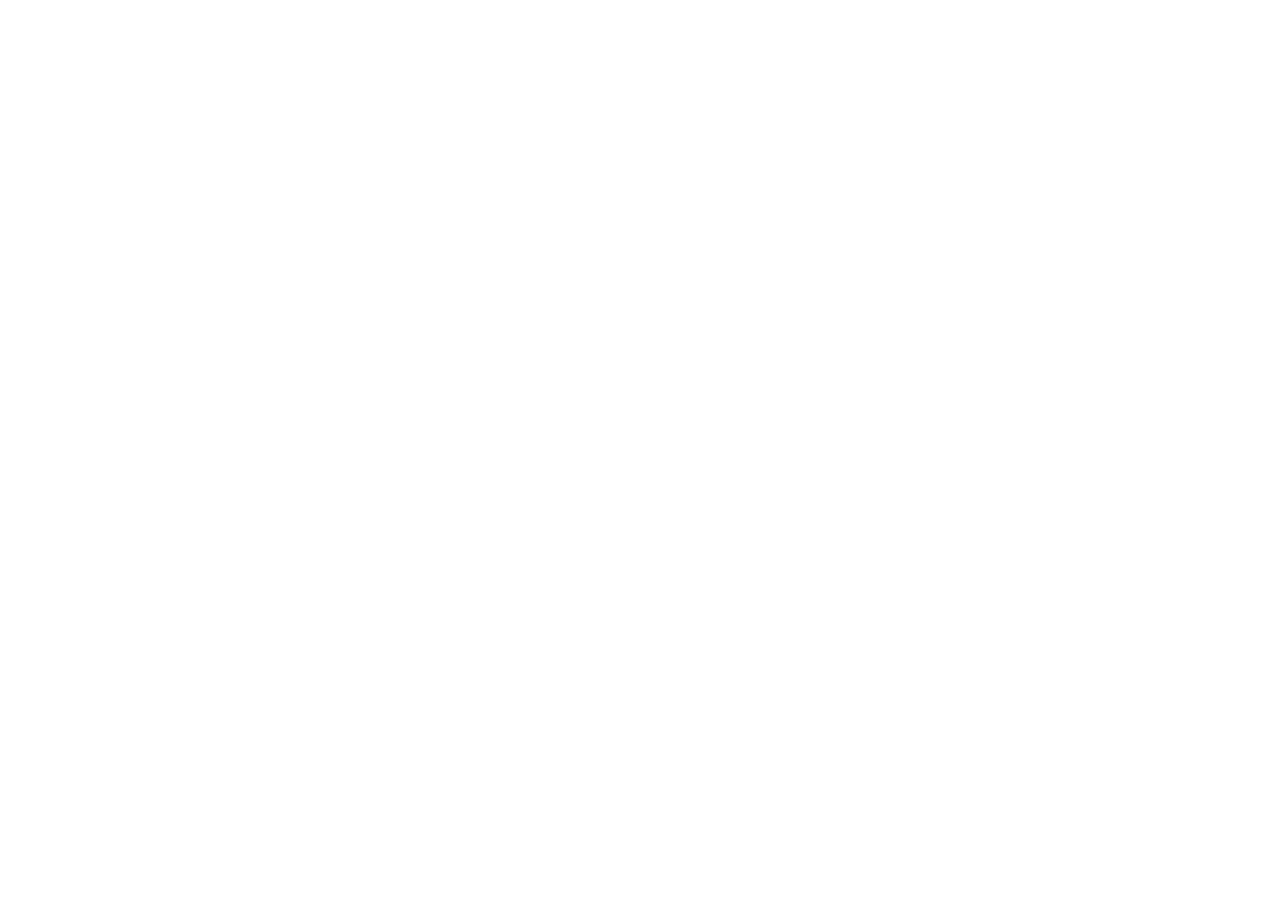
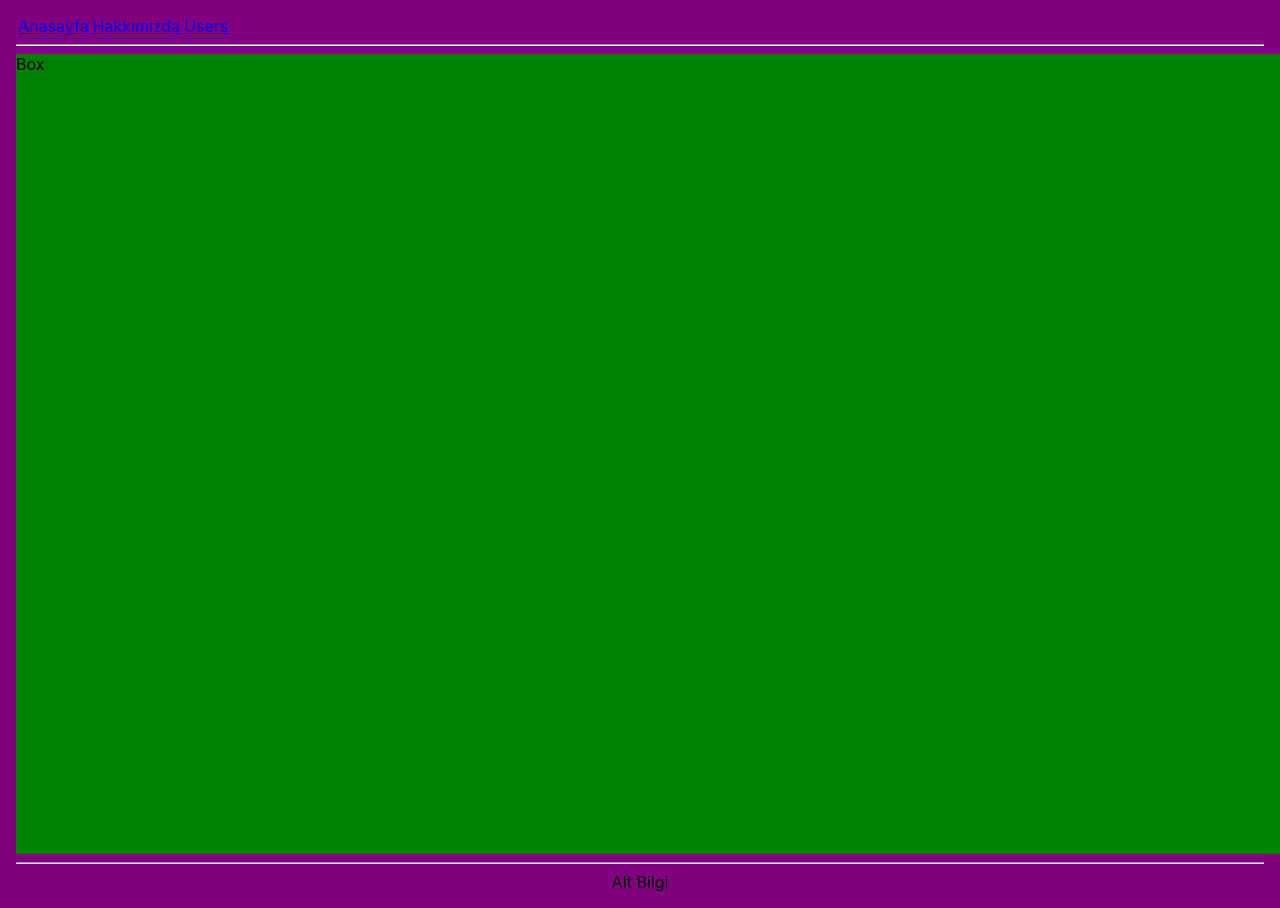
Before and after one commit to neominalsolutions/react-intro02, a React (Create React App) app: page /users in a window 1280 px wide. Before the commit this address had no page. Before the commit the page ends 800 px from the top, so only its background shows below. Built offline with nearby package versions, Linux system fonts and the light colour scheme; no server answers.

Commit message:
UseEffect useLayoutEffect Hook

```diff
--- a/src/index.tsx
+++ b/src/index.tsx
@@ -10,6 +10,7 @@ import Layout from './layout/Layout';
 import Footer from './layout/Footer';
 import Divider from './layout/Divider';
 import Navbar from './layout/Navbar';
+import UsersPage from './pages/UsersPage';
 
 // Uygulama ilk yüklenirken uygulama için clientside routing yapısını uygulama tanıyoruz.
 
@@ -17,7 +18,7 @@ const root = ReactDOM.createRoot(
 	document.getElementById('root') as HTMLElement
 );
 root.render(
-	<React.StrictMode>
+	<>
 		<BrowserRouter>
 			<Routes>
 				{/* aşağıdaki react jsx elementler layoutda children olarak işaretlediğimiz yere gelecek */}
@@ -33,6 +34,7 @@ root.render(
 					<Route path="/" Component={HomePage}></Route>
 					{/* homepage ile karşılama yapacağız. */}
 					<Route path="/about" Component={AboutPage}></Route>
+					<Route path="/users" Component={UsersPage}></Route>
 				</Route>
 				{/* nested routing yapısı */}
 				<Route
@@ -55,7 +57,7 @@ root.render(
 				</Route>
 			</Routes>
 		</BrowserRouter>
-	</React.StrictMode>
+	</>
 );
 
 // If you want to start measuring performance in your app, pass a function
--- a/src/layout/Layout.tsx
+++ b/src/layout/Layout.tsx
@@ -10,11 +10,9 @@ type LayoutProps = {
 
 export default function Layout({ children }: LayoutProps) {
 	const items: NavbarItem[] = [
-		{
-			text: 'Anasayfa',
-			url: '/',
-		},
+		{ text: 'Anasayfa', url: '/' },
 		{ text: 'Hakkımızda', url: '/about' },
+		{ text: 'Users', url: '/users' },
 	];
 
 	return (
--- a/src/layout/Navbar.tsx
+++ b/src/layout/Navbar.tsx
@@ -13,10 +13,8 @@ export default function Navbar({ items }: NavbarProps) {
 			<nav>
 				{items.map((item: NavbarItem, index: number) => {
 					return (
-						<span style={{ padding: '2px' }}>
-							<Link key={index} to={item.url}>
-								{item.text}
-							</Link>
+						<span key={index} style={{ padding: '2px' }}>
+							<Link to={item.url}>{item.text}</Link>
 						</span>
 					);
 				})}
--- /dev/null
+++ b/src/pages/UsersPage.tsx
@@ -0,0 +1,55 @@
+import { useEffect, useLayoutEffect, useState } from 'react';
+
+export default function UsersPage() {
+	const [bgColor, setBgColor] = useState('purple');
+	const randomColor = ['purple', 'red', 'green', 'blue'];
+
+	useEffect(() => {
+		// componentdidMount lifecyle hook denkgelir
+		// component doma ilk yükleme anında asenkron işlemleri yaptığımız hook.
+		console.log('useEffect');
+
+		fetch('https://jsonplaceholder.typicode.com/users', {
+			method: 'GET',
+			headers: {},
+		})
+			.then((response) => {
+				console.log('response', response);
+				// response stream olarak verilir.
+				return response.json(); // stream data json çevirdi.
+			})
+			.then((data) => {
+				console.log('data', data);
+			});
+	}, []); // bgColor state değişiminde tekrar tetiklen.
+
+	useEffect(() => {
+		// componentdidUpdate life cycle method denk gelir
+		console.log('color değişti');
+	}, [bgColor]);
+
+	useLayoutEffect(() => {
+		// senkron çalışır.
+		// dom üzerinde daha component doma basılmadan önceki dom style işlemlerini yaptığımız hook.
+		console.log('useLayoutEffect');
+
+		setInterval(() => {
+			console.log('Math.random()', Math.random());
+			const randomIndex = Math.round(Math.random() * (randomColor.length - 1));
+			console.log('randomIndex', randomIndex);
+			// document.body.style.backgroundColor = randomColor[randomIndex];
+			setBgColor(randomColor[randomIndex]);
+			document.body.style.backgroundColor = bgColor;
+		}, 2000);
+	}, []);
+
+	return (
+		<>
+			<div
+				style={{ width: '100vw', height: '100vh', backgroundColor: bgColor }}
+			>
+				Box
+			</div>
+		</>
+	);
+}
```
